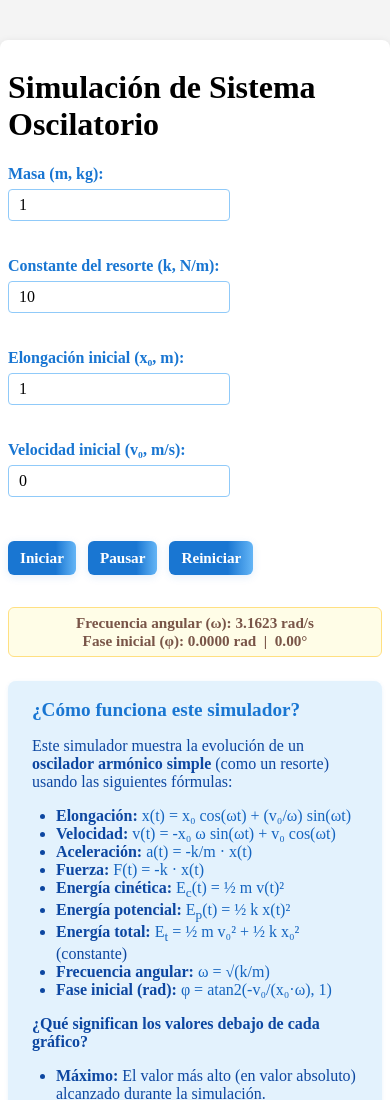
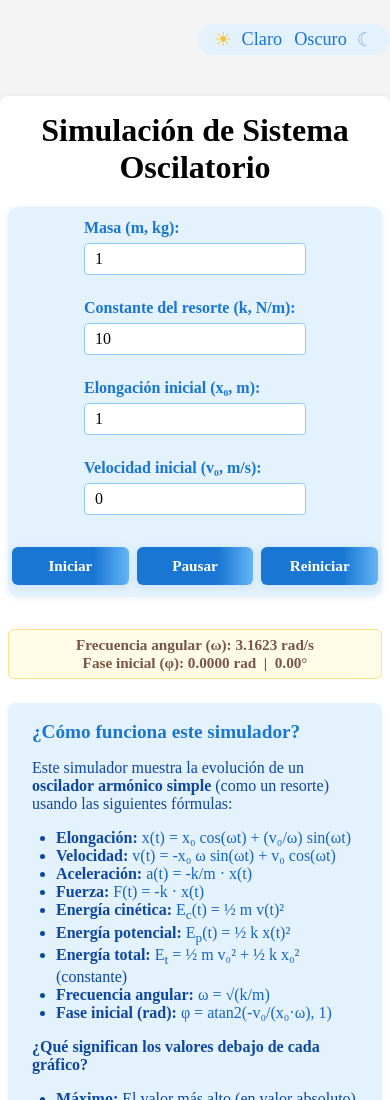
Before and after one commit to Sneider22/simulacion-dig, a plain HTML site: page index.html in a window 390 px wide. Shown: the top 1100 px of the page. Drawn offline with nearby package versions, Linux system fonts and the light colour scheme.

Commit message:
Actualización: modo oscuro, mejoras visuales y controles

```diff
--- a/index.html
+++ b/index.html
@@ -7,8 +7,19 @@
     <link rel="stylesheet" href="styles.css">
 </head>
 <body>
+    <div class="modo-switch-container">
+      <label class="modo-switch">
+        <input type="checkbox" id="modoSwitch">
+        <span class="slider">
+          <span class="icon sol">&#9728;</span>
+          <span class="label-sol">Claro</span>
+          <span class="label-luna">Oscuro</span>
+          <span class="icon luna">&#9790;</span>
+        </span>
+      </label>
+    </div>
     <div id="app">
-        <h1>Simulación de Sistema Oscilatorio</h1>
+        <h1 style="text-align:center; margin-top:8px;">Simulación de Sistema Oscilatorio</h1>
         <div class="controls">
             <div class="param-group">
                 <label for="mass">Masa (m, kg):</label>
--- a/main.js
+++ b/main.js
@@ -224,7 +224,7 @@ function actualizarGraficos() {
     aceleracionChart.update('none');
 
     // --- Solo para el gráfico de energía: ventana de tiempo fija ---
-    const ventanaSegundos = 10; // muestra solo los últimos 10 segundos
+    const ventanaSegundos = 4; // muestra solo los últimos 4 segundos
     const n = Math.floor(ventanaSegundos / dt);
     const start = Math.max(0, tiempos.length - n);
 
@@ -344,3 +344,7 @@ function actualizarValoresEnergia() {
     document.getElementById('energiasInfo').innerHTML =
         `<span class="max">Máximo: ${maxEnergia}</span> <span class="actual">Actual: ${actualEnergia}</span>`;
 }
+
+document.getElementById('modoSwitch').addEventListener('change', function() {
+    document.body.classList.toggle('dark-mode', this.checked);
+});
--- a/styles.css
+++ b/styles.css
@@ -23,7 +23,15 @@ body {
     flex-wrap: wrap;
     gap: 24px;
     margin-bottom: 32px;
-    align-items: flex-end;
+    align-items: center;
+    justify-content: center; /* Centra horizontalmente */
+    background: #e3f2fd;
+    border-radius: 10px;
+    box-shadow: 0 1px 6px rgba(25, 118, 210, 0.10);
+    padding: 24px 16px;
+    max-width: 700px;
+    margin-left: auto;
+    margin-right: auto;
 }
 .param-group {
     display: flex;
@@ -53,9 +61,13 @@ body {
     display: flex;
     gap: 12px;
     margin-top: 8px;
+    justify-content: center;
+    width: 100%;
+    flex-direction: row; /* SIEMPRE horizontal */
+    align-items: center;
 }
 .button-group button {
-    padding: 10px 22px;
+    padding: 10px 18px;
     font-size: 1rem;
     border: none;
     border-radius: 6px;
@@ -65,6 +77,9 @@ body {
     box-shadow: 0 2px 8px rgba(25, 118, 210, 0.12);
     transition: background 0.2s, transform 0.1s;
     font-weight: bold;
+    min-width: 120px;   /* <-- tamaño mínimo igual para todos */
+    width: 120px;       /* <-- tamaño fijo igual para todos */
+    font-family: 'Times New Roman', Times, serif;
 }
 .button-group button:hover {
     background: linear-gradient(90deg, #1565c0 70%, #1976d2 100%);
@@ -153,6 +168,87 @@ body {
     text-align: center;
     font-weight: bold;
 }
+h1 {
+    text-align: center;
+    margin-top: 8px;
+}
+
+.modo-switch-container {
+    width: 100%;
+    display: flex;
+    justify-content: flex-end;
+    margin-top: 24px; /* Más abajo */
+    margin-bottom: 16px;
+}
+
+.modo-switch {
+    position: relative;
+    display: inline-block;
+    width: auto;
+    height: 32px;
+}
+
+.slider {
+    position: relative;
+    display: flex;
+    align-items: center;
+    gap: 8px;
+    background: #e3f2fd;
+    border-radius: 32px;
+    padding: 4px 16px;
+    font-size: 1.2em;
+    transition: background 0.3s;
+}
+
+.slider .icon {
+    pointer-events: none;
+    transition: opacity 0.3s;
+}
+
+.slider .sol {
+    color: #fbc02d;
+    opacity: 1;
+}
+
+.slider .luna {
+    color: #1976d2;
+    opacity: 0.5;
+}
+
+.slider .label-sol,
+.slider .label-luna {
+    font-size: 0.95em;
+    color: #1976d2;
+    font-family: 'Times New Roman', Times, serif;
+    margin: 0 2px;
+}
+
+.modo-switch input:checked + .slider {
+    background: #23272b;
+}
+
+.modo-switch input:checked + .slider .sol {
+    opacity: 0.5;
+}
+
+.modo-switch input:checked + .slider .luna {
+    opacity: 1;
+}
+
+.modo-switch input:checked + .slider .label-sol {
+    color: #90caf9;
+}
+
+.modo-switch input:checked + .slider .label-luna {
+    color: #ffe082;
+}
+
+.modo-switch input[type="checkbox"] {
+    opacity: 0;
+    width: 0;
+    height: 0;
+    position: absolute;
+}
 
 @media (max-width: 600px) {
     #app {
@@ -174,7 +270,57 @@ body {
         padding: 6px 8px;
     }
     .button-group button {
-        padding: 8px 12px;
+        padding: 10px 18px;
         font-size: 0.95rem;
+        min-width: 100px;
+    }
+    .controls {
+        flex-direction: column;
+        gap: 12px;
+        padding: 12px 4px;
+        max-width: 100%;
+    }
+    .button-group {
+        flex-direction: row; /* Mantiene horizontal en móvil */
+        gap: 8px;
+        align-items: center;
+        justify-content: center;
     }
 }
+
+body.dark-mode {
+    background: #181a1b;
+    color: #e3e3e3;
+}
+body.dark-mode #app {
+    background: #23272b;
+    box-shadow: 0 2px 8px rgba(0,0,0,0.4);
+}
+body.dark-mode .controls {
+    background: #23272b;
+    box-shadow: 0 1px 6px rgba(25, 118, 210, 0.20);
+}
+body.dark-mode .chart-container {
+    background: #23272b;
+    color: #e3e3e3;
+}
+body.dark-mode .ayuda {
+    background: #222;
+    color: #90caf9;
+}
+body.dark-mode .param-info {
+    background: #222;
+    color: #ffe082;
+    border-color: #795548;
+}
+body.dark-mode .button-group button {
+    background: linear-gradient(90deg, #333 70%, #1976d2 100%);
+    color: #fff;
+}
+body.dark-mode .button-group button:hover {
+    background: linear-gradient(90deg, #1565c0 70%, #333 100%);
+}
+body.dark-mode .max-value,
+body.dark-mode .energias-info {
+    color: #90caf9;
+}
```
